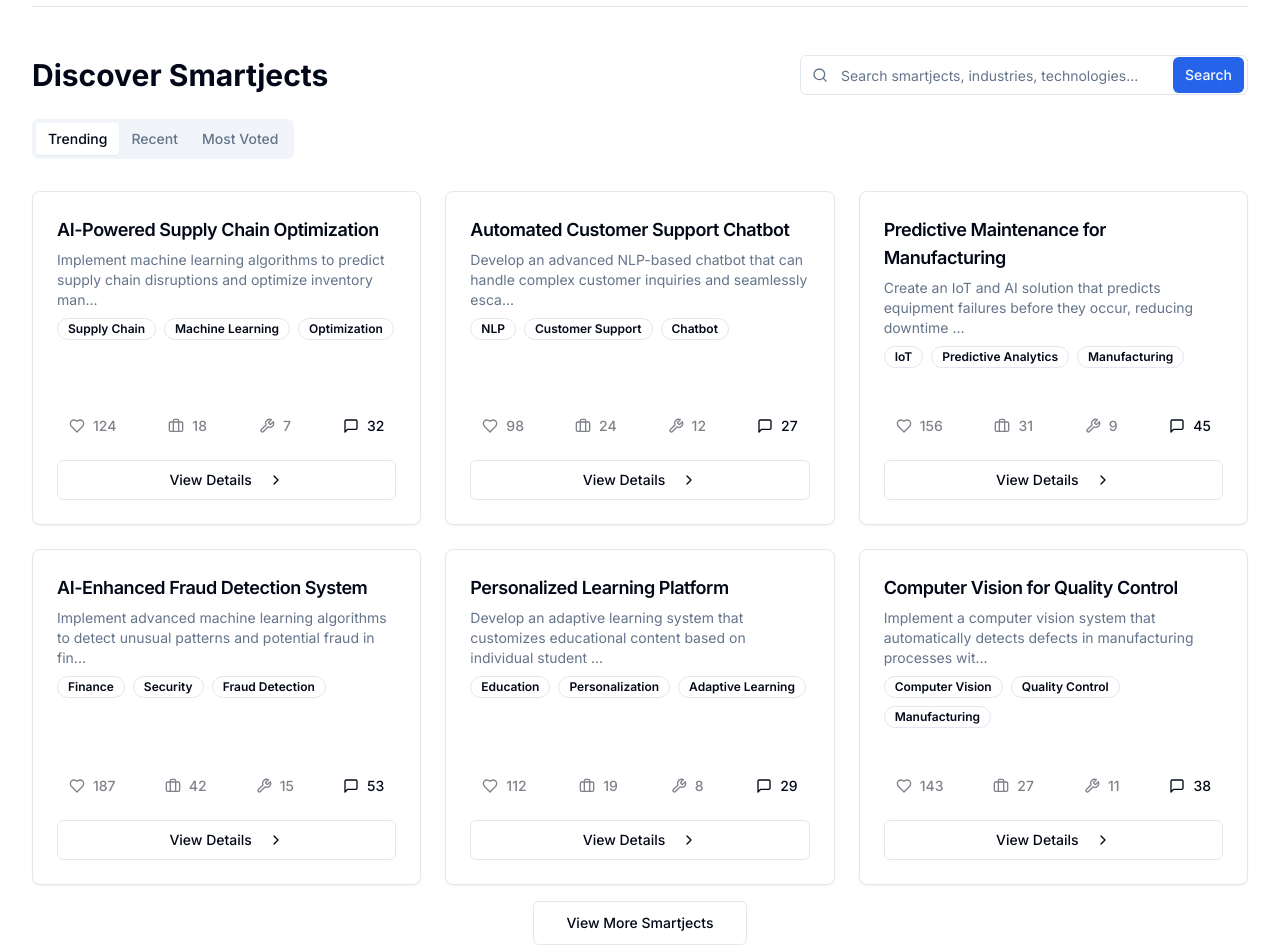
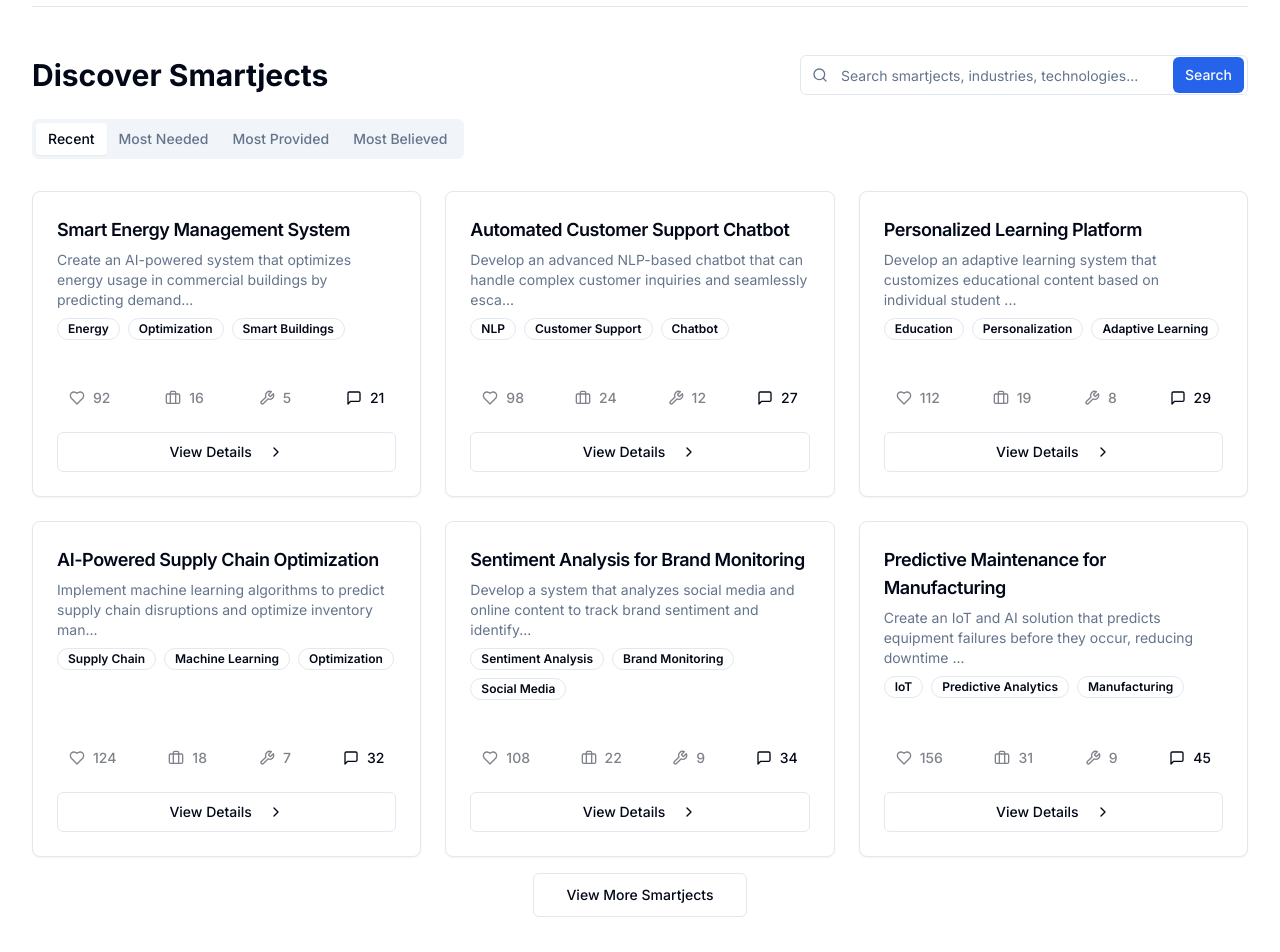
Before and after one commit to mmeow0/v0-smartjects, a Next.js app: page / in a window 1280 px wide. Shown: the part 700-1652 px from the top of the page. Built offline with nearby package versions, Linux system fonts and the light colour scheme.

Commit message:
feat: update tab structure on main and hub pages
Replace tabs and implement sorting logic for new categories.

Co-authored-by: Meow Meow <77117254+mmeow0@users.noreply.github.com>

```diff
--- a/app/hub/page.tsx
+++ b/app/hub/page.tsx
@@ -8,7 +8,7 @@ import { Tabs, TabsContent, TabsList, TabsTrigger } from "@/components/ui/tabs"
 import { SmartjectCard } from "@/components/smartject-card"
 import { mockSmartjects } from "@/lib/mock-data"
 
-// Варианты фильтрации
+// Filter options
 const industries = ["Supply Chain", "Manufacturing", "Finance", "Customer Support"]
 const technologies = ["AI", "ML", "NLP", "IoT"]
 const functions = ["Forecasting", "Optimization", "Automation"]
@@ -29,40 +29,39 @@ export default function SmartjectsHubPage() {
 
   const filteredSmartjects = mockSmartjects.filter((s) => {
     const matchesQuery =
-    s.title?.toLowerCase().includes(query.toLowerCase()) ||
-    s.description?.toLowerCase().includes(query.toLowerCase())
+      s.title?.toLowerCase().includes(query.toLowerCase()) || s.description?.toLowerCase().includes(query.toLowerCase())
 
     const matchesIndustries =
-    selectedIndustries.length === 0 ||
-    selectedIndustries.some((i) => s.industries?.includes(i))
+      selectedIndustries.length === 0 || selectedIndustries.some((i) => s.industries?.includes(i))
 
     const matchesTechnologies =
-    selectedTechnologies.length === 0 ||
-    selectedTechnologies.some((t) => s.technologies?.includes(t))
+      selectedTechnologies.length === 0 || selectedTechnologies.some((t) => s.technologies?.includes(t))
 
-  const matchesFunctions =
-    selectedFunctions.length === 0 ||
-    selectedFunctions.some((f) => s.functions?.includes(f))
+    const matchesFunctions = selectedFunctions.length === 0 || selectedFunctions.some((f) => s.functions?.includes(f))
 
     return matchesQuery && matchesIndustries && matchesTechnologies && matchesFunctions
   })
 
+  // Sort smartjects for different tabs
+  const recentSmartjects = [...filteredSmartjects].sort(
+    (a, b) => new Date(b.createdAt).getTime() - new Date(a.createdAt).getTime(),
+  )
+
+  const mostNeededSmartjects = [...filteredSmartjects].sort((a, b) => b.votes.need - a.votes.need)
+
+  const mostProvidedSmartjects = [...filteredSmartjects].sort((a, b) => b.votes.provide - a.votes.provide)
+
+  const mostBelievedSmartjects = [...filteredSmartjects].sort((a, b) => b.votes.believe - a.votes.believe)
 
   return (
     <div className="container mx-auto px-4 py-6">
       <div className="mb-8">
         <h1 className="text-3xl font-bold">Smartjects Hub</h1>
-        <p className="text-muted-foreground mb-4">
-          Explore all available AI implementation projects
-        </p>
+        <p className="text-muted-foreground mb-4">Explore all available AI implementation projects</p>
 
         {/* 🔍 Unified Search */}
         <Card className="p-6 space-y-4 bg-muted/50">
-          <Input
-            placeholder="Search smartjects..."
-            value={query}
-            onChange={(e) => setQuery(e.target.value)}
-          />
+          <Input placeholder="Search smartjects..." value={query} onChange={(e) => setQuery(e.target.value)} />
 
           <div className="grid md:grid-cols-3 gap-4">
             <div>
@@ -73,9 +72,7 @@ const filteredSmartjects = mockSmartjects.filter((s) => {
                     key={industry}
                     variant={selectedIndustries.includes(industry) ? "default" : "outline"}
                     size="sm"
-                    onClick={() =>
-                      handleToggle(industry, selectedIndustries, setSelectedIndustries)
-                    }
+                    onClick={() => handleToggle(industry, selectedIndustries, setSelectedIndustries)}
                   >
                     {industry}
                   </Button>
@@ -91,9 +88,7 @@ const filteredSmartjects = mockSmartjects.filter((s) => {
                     key={tech}
                     variant={selectedTechnologies.includes(tech) ? "default" : "outline"}
                     size="sm"
-                    onClick={() =>
-                      handleToggle(tech, selectedTechnologies, setSelectedTechnologies)
-                    }
+                    onClick={() => handleToggle(tech, selectedTechnologies, setSelectedTechnologies)}
                   >
                     {tech}
                   </Button>
@@ -120,44 +115,41 @@ const filteredSmartjects = mockSmartjects.filter((s) => {
         </Card>
       </div>
 
-      <Tabs defaultValue="all">
+      <Tabs defaultValue="recent">
         <TabsList className="mb-6">
-          <TabsTrigger value="all">All Smartjects</TabsTrigger>
-          <TabsTrigger value="trending">Trending</TabsTrigger>
           <TabsTrigger value="recent">Recent</TabsTrigger>
-          <TabsTrigger value="popular">Most Voted</TabsTrigger>
+          <TabsTrigger value="most-needed">Most Needed</TabsTrigger>
+          <TabsTrigger value="most-provided">Most Provided</TabsTrigger>
+          <TabsTrigger value="most-believed">Most Believed</TabsTrigger>
         </TabsList>
 
-        <TabsContent value="all" className="space-y-4">
+        <TabsContent value="recent" className="space-y-4">
           <div className="grid grid-cols-1 md:grid-cols-2 lg:grid-cols-3 gap-6">
-            {filteredSmartjects.map((smartject) => (
+            {recentSmartjects.map((smartject) => (
               <SmartjectCard key={smartject.id} smartject={smartject} />
             ))}
           </div>
         </TabsContent>
 
-        <TabsContent value="trending" className="space-y-4">
+        <TabsContent value="most-needed" className="space-y-4">
           <div className="grid grid-cols-1 md:grid-cols-2 lg:grid-cols-3 gap-6">
-            {mockSmartjects.slice(0, 6).map((smartject) => (
+            {mostNeededSmartjects.map((smartject) => (
               <SmartjectCard key={smartject.id} smartject={smartject} />
             ))}
           </div>
         </TabsContent>
 
-        <TabsContent value="recent" className="space-y-4">
+        <TabsContent value="most-provided" className="space-y-4">
           <div className="grid grid-cols-1 md:grid-cols-2 lg:grid-cols-3 gap-6">
-            {mockSmartjects.slice(3, 9).map((smartject) => (
+            {mostProvidedSmartjects.map((smartject) => (
               <SmartjectCard key={smartject.id} smartject={smartject} />
             ))}
           </div>
         </TabsContent>
 
-        <TabsContent value="popular" className="space-y-4">
+        <TabsContent value="most-believed" className="space-y-4">
           <div className="grid grid-cols-1 md:grid-cols-2 lg:grid-cols-3 gap-6">
-            {[...mockSmartjects]
-              .sort((a, b) => b.votes.believe - a.votes.believe)
-              .slice(0, 6)
-              .map((smartject) => (
+            {mostBelievedSmartjects.map((smartject) => (
               <SmartjectCard key={smartject.id} smartject={smartject} />
             ))}
           </div>
--- a/app/page.tsx
+++ b/app/page.tsx
@@ -9,6 +9,17 @@ import { NewsletterSignup } from "@/components/newsletter-signup"
 import { mockSmartjects } from "@/lib/mock-data"
 
 export default function Home() {
+  // Sort smartjects for different tabs
+  const recentSmartjects = [...mockSmartjects]
+    .sort((a, b) => new Date(b.createdAt).getTime() - new Date(a.createdAt).getTime())
+    .slice(0, 6)
+
+  const mostNeededSmartjects = [...mockSmartjects].sort((a, b) => b.votes.need - a.votes.need).slice(0, 6)
+
+  const mostProvidedSmartjects = [...mockSmartjects].sort((a, b) => b.votes.provide - a.votes.provide).slice(0, 6)
+
+  const mostBelievedSmartjects = [...mockSmartjects].sort((a, b) => b.votes.believe - a.votes.believe).slice(0, 6)
+
   return (
     <div className="container mx-auto px-4 py-6">
       <HeroSection />
@@ -21,42 +32,63 @@ export default function Home() {
           <SearchBar />
         </div>
 
-        <Tabs defaultValue="trending">
+        <Tabs defaultValue="recent">
           <TabsList className="mb-6">
-            <TabsTrigger value="trending">Trending</TabsTrigger>
             <TabsTrigger value="recent">Recent</TabsTrigger>
-            <TabsTrigger value="popular">Most Voted</TabsTrigger>
+            <TabsTrigger value="most-needed">Most Needed</TabsTrigger>
+            <TabsTrigger value="most-provided">Most Provided</TabsTrigger>
+            <TabsTrigger value="most-believed">Most Believed</TabsTrigger>
           </TabsList>
 
-          <TabsContent value="trending" className="space-y-4">
+          <TabsContent value="recent" className="space-y-4">
             <div className="grid grid-cols-1 md:grid-cols-2 lg:grid-cols-3 gap-6">
-              {mockSmartjects.slice(0, 6).map((smartject) => (
+              {recentSmartjects.map((smartject) => (
                 <SmartjectCard key={smartject.id} smartject={smartject} />
               ))}
             </div>
             <div className="flex justify-center mt-8">
-              <Button variant="outline" size="lg">
-                View More Smartjects
+              <Button variant="outline" size="lg" asChild>
+                <a href="/hub">View More Smartjects</a>
               </Button>
             </div>
           </TabsContent>
 
-          <TabsContent value="recent" className="space-y-4">
+          <TabsContent value="most-needed" className="space-y-4">
             <div className="grid grid-cols-1 md:grid-cols-2 lg:grid-cols-3 gap-6">
-              {mockSmartjects.slice(3, 9).map((smartject) => (
+              {mostNeededSmartjects.map((smartject) => (
                 <SmartjectCard key={smartject.id} smartject={smartject} />
               ))}
             </div>
+            <div className="flex justify-center mt-8">
+              <Button variant="outline" size="lg" asChild>
+                <a href="/hub">View More Smartjects</a>
+              </Button>
+            </div>
           </TabsContent>
 
-          <TabsContent value="popular" className="space-y-4">
+          <TabsContent value="most-provided" className="space-y-4">
             <div className="grid grid-cols-1 md:grid-cols-2 lg:grid-cols-3 gap-6">
-              {[...mockSmartjects]
-                .sort((a, b) => b.votes.believe - a.votes.believe)
-                .slice(0, 6)
-                .map((smartject) => (
-                  <SmartjectCard key={smartject.id} smartject={smartject} />
-                ))}
+              {mostProvidedSmartjects.map((smartject) => (
+                <SmartjectCard key={smartject.id} smartject={smartject} />
+              ))}
+            </div>
+            <div className="flex justify-center mt-8">
+              <Button variant="outline" size="lg" asChild>
+                <a href="/hub">View More Smartjects</a>
+              </Button>
+            </div>
+          </TabsContent>
+
+          <TabsContent value="most-believed" className="space-y-4">
+            <div className="grid grid-cols-1 md:grid-cols-2 lg:grid-cols-3 gap-6">
+              {mostBelievedSmartjects.map((smartject) => (
+                <SmartjectCard key={smartject.id} smartject={smartject} />
+              ))}
+            </div>
+            <div className="flex justify-center mt-8">
+              <Button variant="outline" size="lg" asChild>
+                <a href="/hub">View More Smartjects</a>
+              </Button>
             </div>
           </TabsContent>
         </Tabs>
--- a/app/smartject/[id]/page.tsx
+++ b/app/smartject/[id]/page.tsx
@@ -4,7 +4,7 @@ import Link from "next/link"
 
 import type React from "react"
 
-import { useState } from "react"
+import { useState, useEffect, useRef } from "react"
 import { useRouter } from "next/navigation"
 import { ArrowLeft, Heart, Briefcase, Wrench, MessageSquare, Share2, Calendar, DollarSign } from "lucide-react"
 import { Button } from "@/components/ui/button"
@@ -20,8 +20,18 @@ export default function SmartjectDetailPage({ params }: { params: { id: string }
   const router = useRouter()
   const { isAuthenticated, user } = useAuth()
   const [comment, setComment] = useState("")
-  // Remove this line as it might be causing issues
-  // const [activeTab, setActiveTab] = useState("details")
+
+  const commentsRef = useRef<HTMLDivElement>(null)
+
+  useEffect(() => {
+    // Check if the URL has a hash fragment
+    if (typeof window !== "undefined" && window.location.hash === "#comments") {
+      // Scroll to the comments section
+      setTimeout(() => {
+        commentsRef.current?.scrollIntoView({ behavior: "smooth" })
+      }, 500) // Small delay to ensure the page is fully loaded
+    }
+  }, [])
 
   // In a real app, we would fetch the smartject from an API
   const smartject = mockSmartjects.find((s) => s.id === params.id) || mockSmartjects[0]
@@ -346,7 +356,8 @@ export default function SmartjectDetailPage({ params }: { params: { id: string }
               <div className="flex gap-2">
                 <Button
                   disabled={!isAuthenticated}
-                  variant="outline" size="sm"
+                  variant="outline"
+                  size="sm"
                   className="flex gap-2"
                   onClick={() => handleVote("believe")}
                 >
@@ -393,7 +404,7 @@ export default function SmartjectDetailPage({ params }: { params: { id: string }
               <TabsTrigger value="research">Research Papers</TabsTrigger>
             </TabsList>
 
-            <TabsContent value="comments">
+            <TabsContent value="comments" ref={commentsRef}>
               <Card>
                 <CardHeader>
                   <CardTitle>Discussion</CardTitle>
--- a/components/smartject-card.tsx
+++ b/components/smartject-card.tsx
@@ -58,7 +58,8 @@ export function SmartjectCard({ smartject }: SmartjectCardProps) {
               <TooltipTrigger asChild>
                 <Button
                   disabled={!isAuthenticated}
-                  variant="ghost" size="sm"
+                  variant="ghost"
+                  size="sm"
                   className="flex gap-2"
                   onClick={() => handleVote("believe")}
                 >
@@ -115,7 +116,15 @@ export function SmartjectCard({ smartject }: SmartjectCardProps) {
           <TooltipProvider>
             <Tooltip>
               <TooltipTrigger asChild>
-                <Button variant="ghost" size="sm" className="flex gap-2">
+                <Button
+                  variant="ghost"
+                  size="sm"
+                  className="flex gap-2"
+                  onClick={(e) => {
+                    e.preventDefault()
+                    router.push(`/smartject/${smartject.id}#comments`)
+                  }}
+                >
                   <MessageSquare className="h-4 w-4" />
                   <span>{smartject.comments}</span>
                 </Button>
```
Lines whose indentation alone changed are shown as unchanged.
